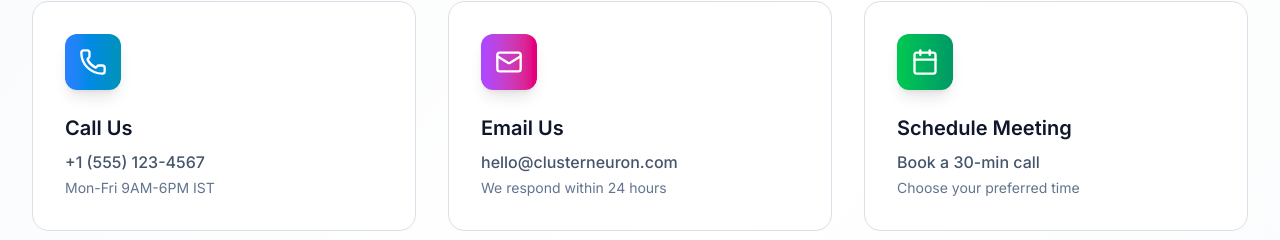
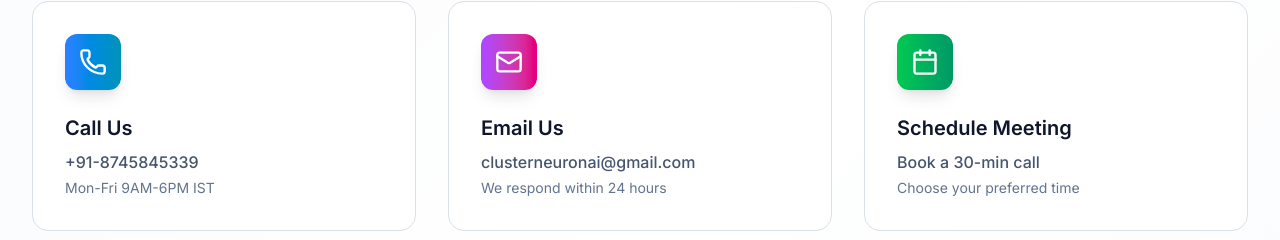
Before and after one commit to pritisingh196/ClusterNeuron, a Next.js app: page / in a window 1280 px wide. Shown: the part 3731-3971 px from the top of the page. Built offline with nearby package versions, Linux system fonts and the light colour scheme.

Commit message:
Updated contact info

```diff
--- a/components/cta.tsx
+++ b/components/cta.tsx
@@ -10,7 +10,7 @@ const contactMethods = [
   {
     icon: Phone,
     title: "Call Us",
-    value: "+1 (555) 123-4567",
+    value: "+91-8745845339",
     description: "Mon-Fri 9AM-6PM IST",
     href: "tel:+15551234567",
     color: "from-blue-500 to-cyan-600",
@@ -18,9 +18,9 @@ const contactMethods = [
   {
     icon: Mail,
     title: "Email Us",
-    value: "hello@clusterneuron.com",
+    value: "clusterneuronai@gmail.com",
     description: "We respond within 24 hours",
-    href: "mailto:hello@clusterneuron.com",
+    href: "mailto:clusterneuronai@gmail.com",
     color: "from-purple-500 to-pink-600",
   },
   {
@@ -289,7 +289,7 @@ export default function CTA() {
                 <span className="text-sm font-medium">Call Now</span>
               </a>
               <a
-                href="mailto:hello@clusterneuron.com"
+                href="mailto:clusterneuronai@gmail.com"
                 className="flex items-center gap-2 px-4 py-2 bg-white border border-slate-200 rounded-lg text-slate-700 hover:bg-slate-50 transition-colors"
               >
                 <Mail className="h-4 w-4" />
--- a/components/footer.tsx
+++ b/components/footer.tsx
@@ -48,7 +48,7 @@ const contactInfo = [
   {
     icon: MapPin,
     label: "Office",
-    value: "San Francisco, CA", // Todo: update address
+    value: "Delhi, India", // Todo: update address
     href: "#",
   },
 ];
--- a/components/forms/contact-form.tsx
+++ b/components/forms/contact-form.tsx
@@ -2,7 +2,14 @@
 
 import { useState } from "react";
 import { motion } from "framer-motion";
-import { Send, CheckCircle, AlertCircle, Phone, Mail, MapPin } from "lucide-react";
+import {
+  Send,
+  CheckCircle,
+  AlertCircle,
+  Phone,
+  Mail,
+  MapPin,
+} from "lucide-react";
 import { Button } from "@/components/ui/button";
 import { Input } from "@/components/ui/input";
 import { Textarea } from "@/components/ui/textarea";
@@ -27,7 +34,7 @@ const services = [
   "Cybersecurity",
   "Enterprise Systems",
   "Digital Transformation",
-  "Other / General Inquiry"
+  "Other / General Inquiry",
 ];
 
 const fadeInUp = {
@@ -58,7 +65,9 @@ export default function ContactForm() {
 
   const [errors, setErrors] = useState<FormErrors>({});
   const [isSubmitting, setIsSubmitting] = useState(false);
-  const [submitStatus, setSubmitStatus] = useState<"idle" | "success" | "error">("idle");
+  const [submitStatus, setSubmitStatus] = useState<
+    "idle" | "success" | "error"
+  >("idle");
 
   const validateForm = (): boolean => {
     const newErrors: FormErrors = {};
@@ -102,10 +111,10 @@ export default function ContactForm() {
   };
 
   const handleInputChange = (field: keyof FormData, value: string) => {
-    setFormData(prev => ({ ...prev, [field]: value }));
+    setFormData((prev) => ({ ...prev, [field]: value }));
     // Clear error when user starts typing
     if (errors[field]) {
-      setErrors(prev => ({ ...prev, [field]: "" }));
+      setErrors((prev) => ({ ...prev, [field]: "" }));
     }
   };
 
@@ -121,7 +130,7 @@ export default function ContactForm() {
 
     try {
       // Simulate API call
-      await new Promise(resolve => setTimeout(resolve, 2000));
+      await new Promise((resolve) => setTimeout(resolve, 2000));
 
       // Here you would normally send data to your backend
       console.log("Form submitted:", formData);
@@ -160,7 +169,8 @@ export default function ContactForm() {
         </h3>
         <p className="text-slate-600 mb-8 max-w-md mx-auto">
           We've received your message and will get back to you within 24 hours.
-          Our team is excited to discuss how we can help transform your business.
+          Our team is excited to discuss how we can help transform your
+          business.
         </p>
         <Button
           onClick={() => setSubmitStatus("idle")}
@@ -190,8 +200,8 @@ export default function ContactForm() {
           className="text-lg text-slate-600 max-w-2xl mx-auto"
           variants={fadeInUp}
         >
-          Ready to start your digital transformation journey? Fill out the form below
-          and our expert team will contact you within 24 hours.
+          Ready to start your digital transformation journey? Fill out the form
+          below and our expert team will contact you within 24 hours.
         </motion.p>
       </motion.div>
 
@@ -216,8 +226,10 @@ export default function ContactForm() {
                 </div>
                 <div>
                   <div className="font-medium text-slate-900">Phone</div>
-                  <div className="text-slate-600">+1 (555) 123-4567</div>
-                  <div className="text-sm text-slate-500">Mon-Fri 9AM-6PM IST</div>
+                  <div className="text-slate-600">+91-8745845339</div>
+                  <div className="text-sm text-slate-500">
+                    Mon-Fri 9AM-6PM IST
+                  </div>
                 </div>
               </div>
 
@@ -227,8 +239,12 @@ export default function ContactForm() {
                 </div>
                 <div>
                   <div className="font-medium text-slate-900">Email</div>
-                  <div className="text-slate-600">hello@clusterneuron.com</div>
-                  <div className="text-sm text-slate-500">We respond within 24 hours</div>
+                  <div className="text-slate-600">
+                    clusterneuronai@gmail.com
+                  </div>
+                  <div className="text-sm text-slate-500">
+                    We respond within 24 hours
+                  </div>
                 </div>
               </div>
 
@@ -238,17 +254,17 @@ export default function ContactForm() {
                 </div>
                 <div>
                   <div className="font-medium text-slate-900">Office</div>
-                  <div className="text-slate-600">San Francisco, CA</div>
-                  <div className="text-sm text-slate-500">Available for virtual meetings</div>
+                  <div className="text-slate-600">Delhi, India</div>
+                  <div className="text-sm text-slate-500">
+                    Available for virtual meetings
+                  </div>
                 </div>
               </div>
             </div>
           </div>
 
           <div className="bg-slate-50 rounded-xl p-6">
-            <h4 className="font-medium text-slate-900 mb-3">
-              Why Choose Us?
-            </h4>
+            <h4 className="font-medium text-slate-900 mb-3">Why Choose Us?</h4>
             <ul className="space-y-2 text-sm text-slate-600">
               <li className="flex items-center gap-2">
                 <div className="w-1.5 h-1.5 bg-emerald-500 rounded-full" />
@@ -316,7 +332,7 @@ export default function ContactForm() {
                 value={formData.phone}
                 onChange={(e) => handleInputChange("phone", e.target.value)}
                 error={errors.phone}
-                placeholder="+1 (555) 123-4567"
+                placeholder="+91-8745845339"
                 required
               />
             </div>
@@ -337,7 +353,11 @@ export default function ContactForm() {
               <select
                 value={formData.service}
                 onChange={(e) => handleInputChange("service", e.target.value)}
-                className={`flex h-10 w-full rounded-lg border border-slate-300 bg-white px-3 py-2 text-sm ring-offset-white placeholder:text-slate-400 focus-visible:outline-none focus-visible:ring-2 focus-visible:ring-slate-900 focus-visible:ring-offset-2 disabled:cursor-not-allowed disabled:opacity-50 transition-all duration-200 hover:border-slate-400 ${errors.service ? "border-red-500 focus-visible:ring-red-500" : ""}`}
+                className={`flex h-10 w-full rounded-lg border border-slate-300 bg-white px-3 py-2 text-sm ring-offset-white placeholder:text-slate-400 focus-visible:outline-none focus-visible:ring-2 focus-visible:ring-slate-900 focus-visible:ring-offset-2 disabled:cursor-not-allowed disabled:opacity-50 transition-all duration-200 hover:border-slate-400 ${
+                  errors.service
+                    ? "border-red-500 focus-visible:ring-red-500"
+                    : ""
+                }`}
                 required
               >
                 <option value="">Select a service</option>
@@ -386,8 +406,8 @@ export default function ContactForm() {
             </Button>
 
             <p className="text-xs text-slate-500 text-center">
-              By submitting this form, you agree to our privacy policy and terms of service.
-              We'll never share your information with third parties.
+              By submitting this form, you agree to our privacy policy and terms
+              of service. We'll never share your information with third parties.
             </p>
           </form>
         </motion.div>
--- a/components/hero.tsx
+++ b/components/hero.tsx
@@ -29,7 +29,7 @@ const quickActions = [
   {
     icon: Phone,
     label: "Call Us",
-    value: "+91 8745845339",
+    value: "+91-8745845339",
     href: "tel:+918745845339",
     description: "Mon-Fri 9AM-6PM IST",
   },
--- a/components/navigation.tsx
+++ b/components/navigation.tsx
@@ -23,7 +23,7 @@ const mobileQuickActions = [
   {
     icon: Mail,
     label: "Email",
-    href: "mailto:hello@clusterneuron.com",
+    href: "mailto:clusterneuronai@gmail.com",
   },
   {
     icon: Calendar,
@@ -79,7 +79,7 @@ export default function Navigation() {
           "fixed top-0 left-0 right-0 z-50 transition-all duration-300",
           isScrolled
             ? "bg-white/95 backdrop-blur-md shadow-md border-b border-slate-200"
-            : "bg-white/80 backdrop-blur-sm border-b border-transparent",
+            : "bg-white/80 backdrop-blur-sm border-b border-transparent"
         )}
         initial={{ y: -100 }}
         animate={{ y: 0 }}
```
Also changed, not shown: 1 other file (tests, documents, lock files or other folders).
